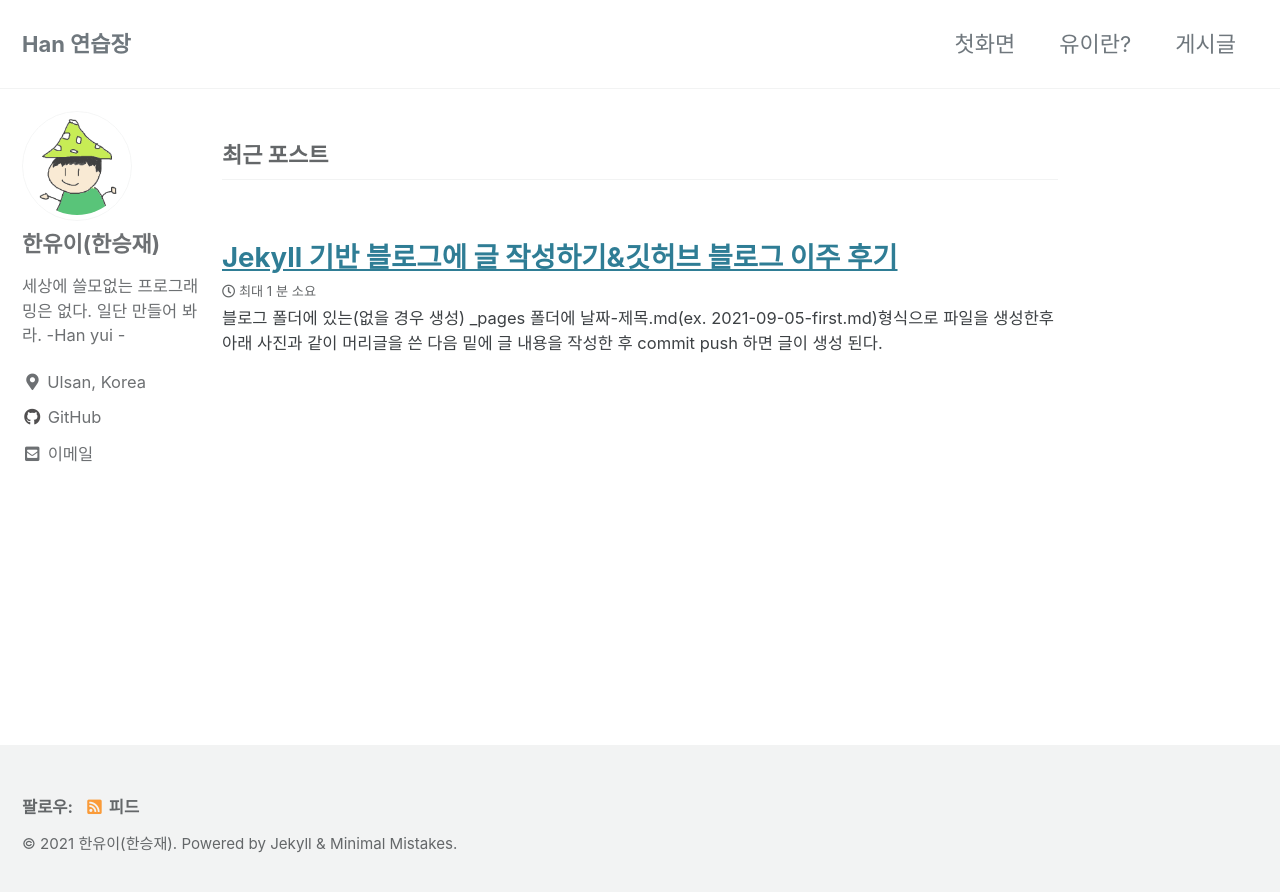
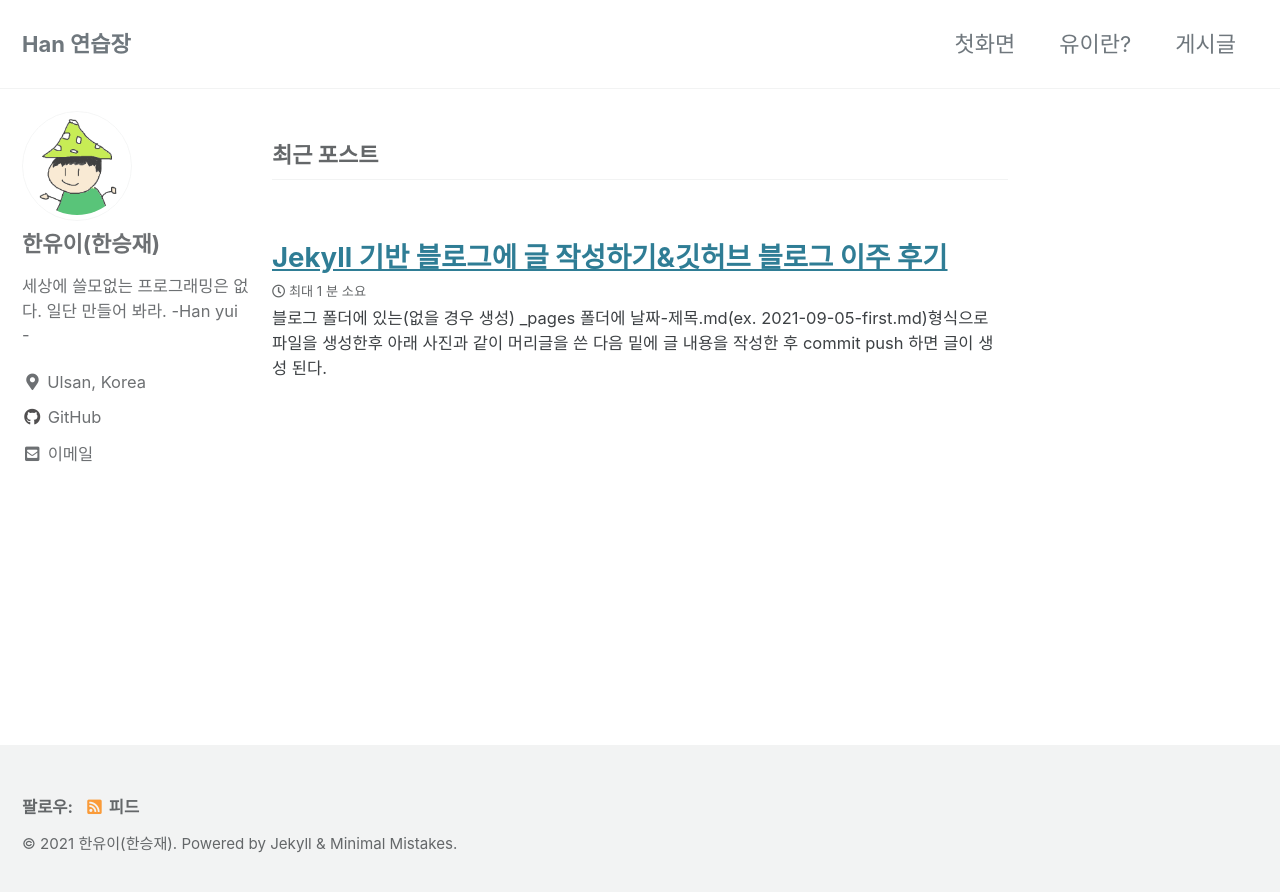
Before and after one commit to Han-seungjae/Han-seungjae.github.io, a Jekyll site: the page built from index.html, in a window 1280 px wide. Shown: the top 892 px of the page. Built offline with Jekyll 4.4.1, drawn with Linux system fonts in a browser that asks for light colours; cached includes are drawn as plain includes; the list of posts is cut into pages by our own code.

Commit message:
layout set4

```diff
--- a/_sass/minimal-mistakes/_variables.scss
+++ b/_sass/minimal-mistakes/_variables.scss
@@ -156,7 +156,7 @@ $max-width: $x-large !default;
    ========================================================================== */
 
 $right-sidebar-width-narrow: 100px !default;
-$right-sidebar-width: 200px !default;
+$right-sidebar-width: 250px !default;
 $right-sidebar-width-wide: 250px !default;
 
 /*
```
